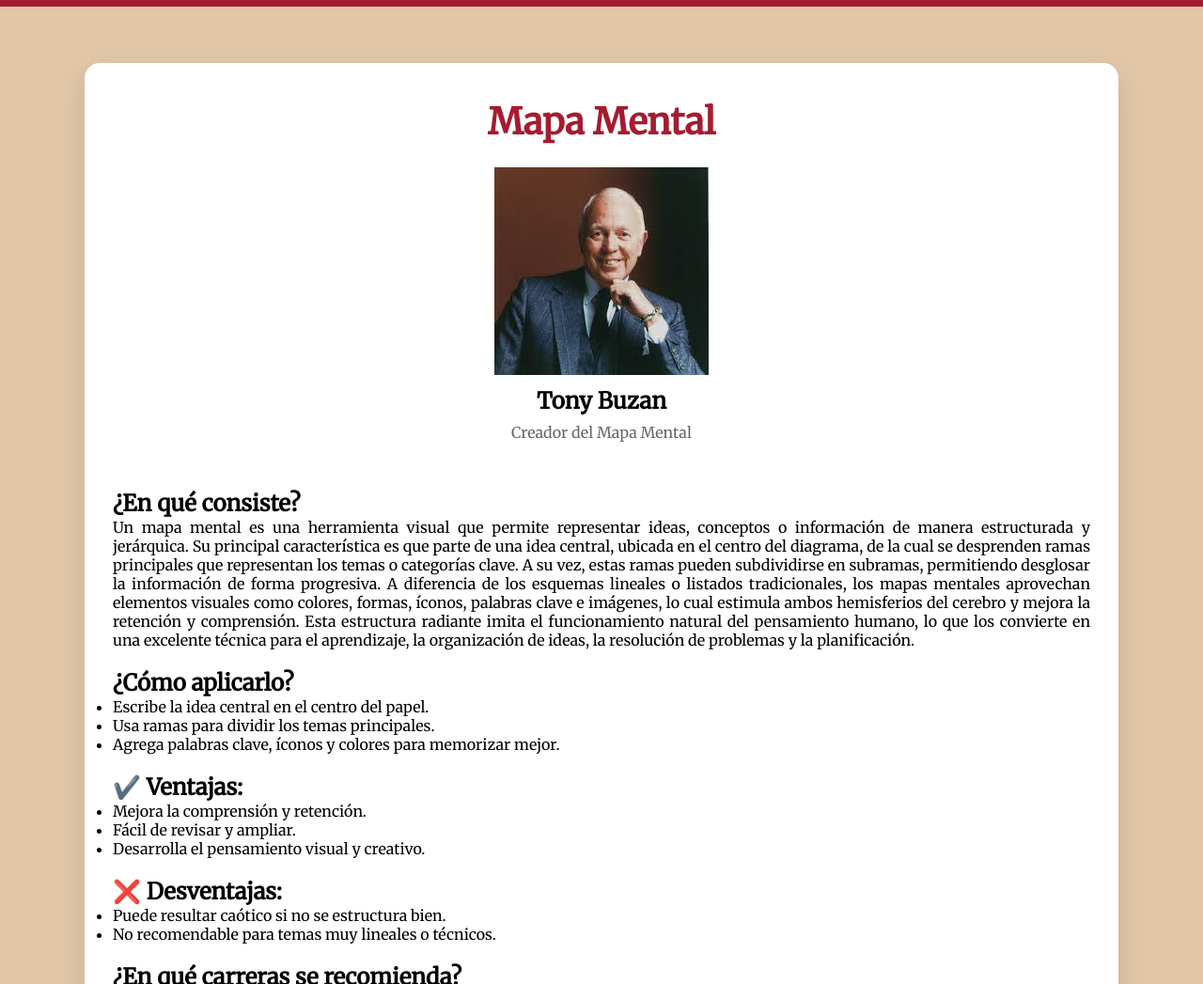
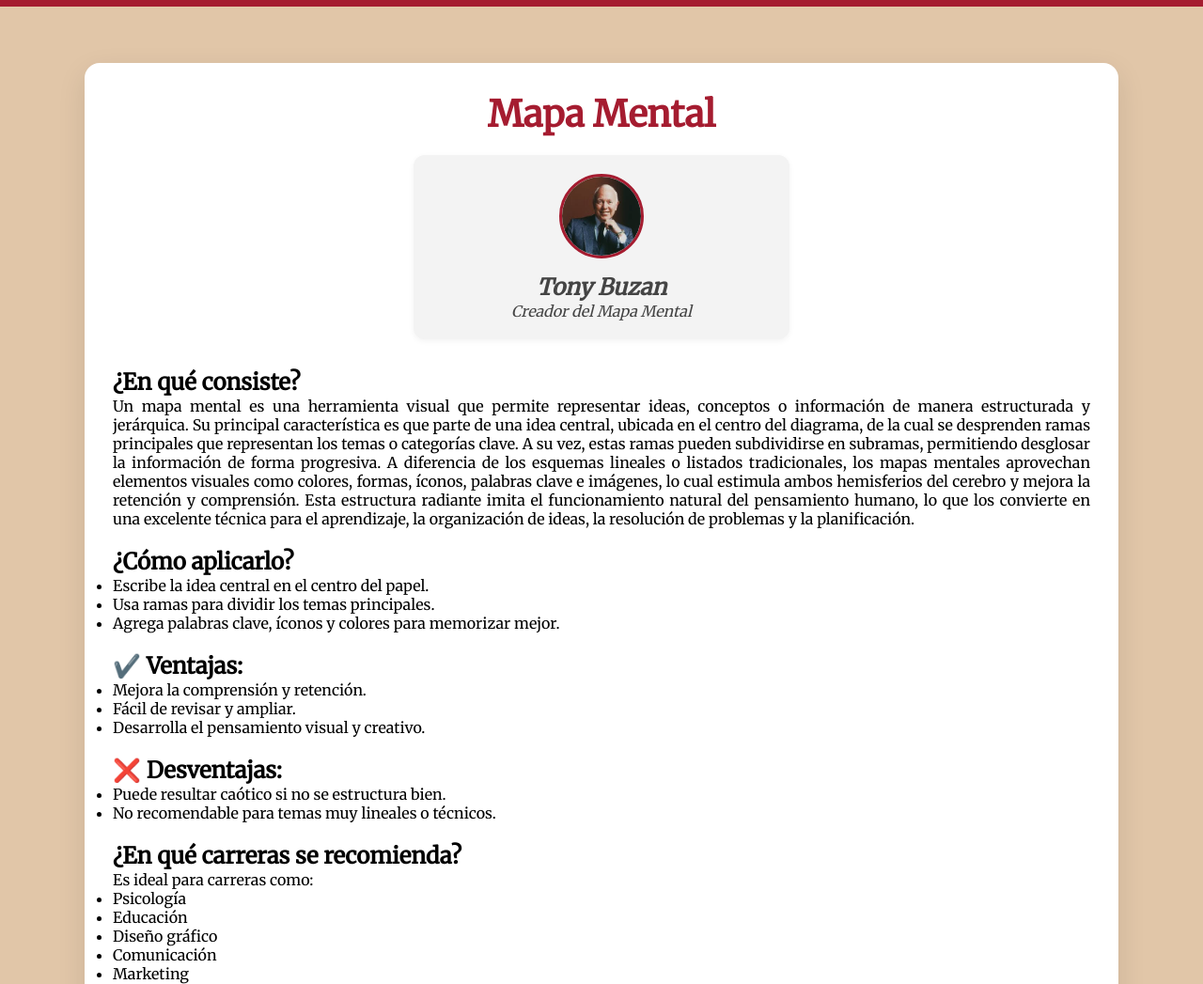
Before and after one commit to MJativa/Concentra, a plain HTML site: page mapamental.html in a window 1280 px wide. Shown: the part 53-1100 px from the top of the page at 94% size. Drawn offline with Linux system fonts and the light colour scheme.

Commit message:
FrontEnd METODOS ESTUDIO

```diff
--- a/mapamental.html
+++ b/mapamental.html
@@ -31,12 +31,13 @@
   <!-- Contenido principal -->
   <div class="tecnica-container">
 
-    <div class="tecnica-header">
-      <h2 id="mapatitulo">Mapa Mental</h2>
-      <br>
-      <img src="media/buzan.jpg">
-      <h2>Tony Buzan</h2>
-      <p>Creador del Mapa Mental</p>
+    <h2 class="tecnica-title">Mapa Mental</h2>
+    <div class="tecnica-autor">
+      <img src="media/buzan.jpg" alt="Richard Feynman">
+      <div class="tecnica-autor-info">
+        <h2>Tony Buzan</h2>
+        <p>Creador del Mapa Mental</p>
+      </div>
     </div>
 
     <!-- Sección de contenido -->
```
